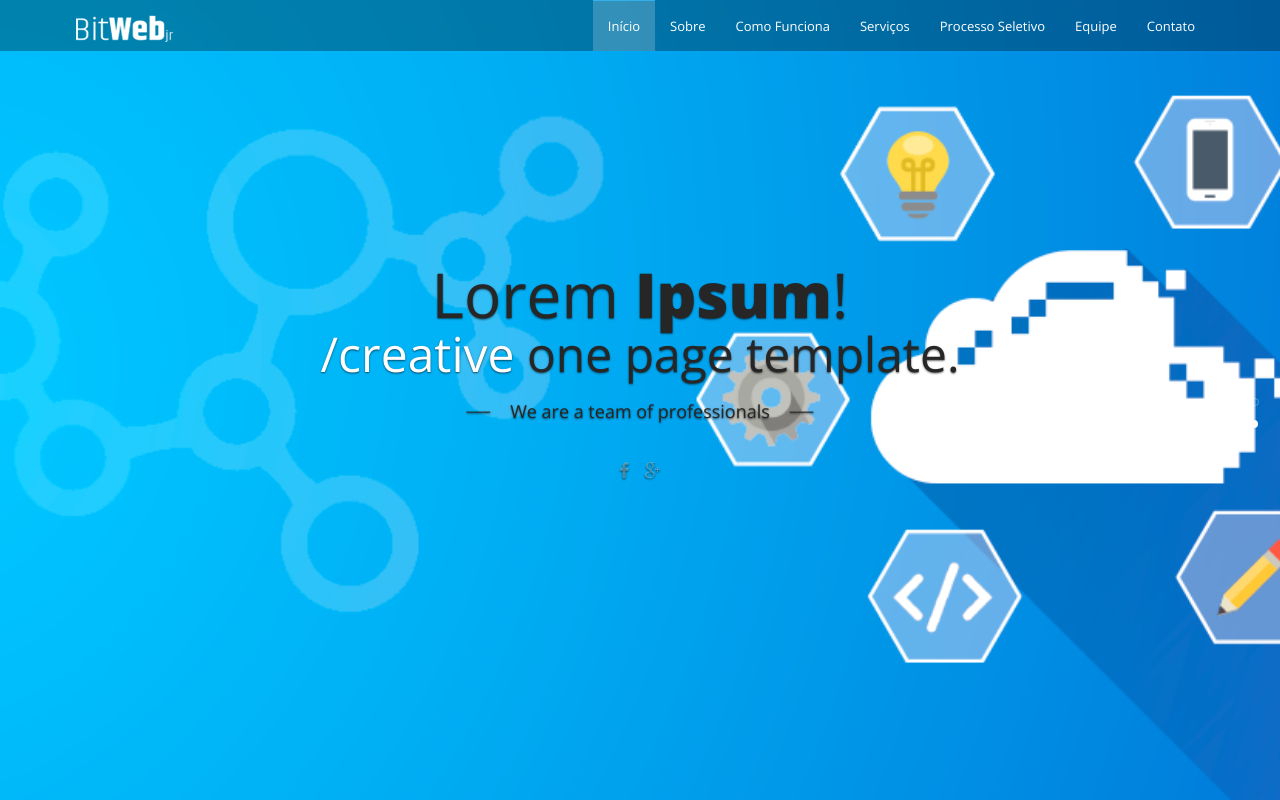
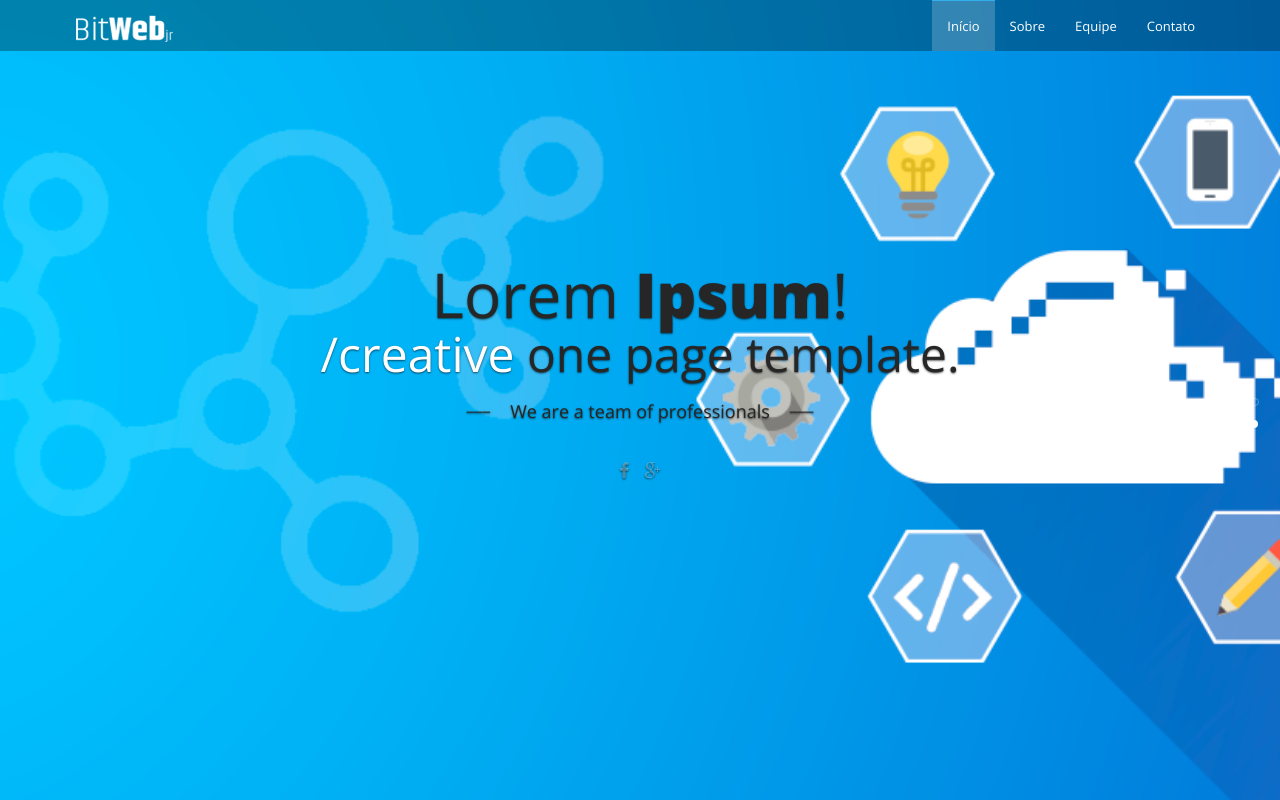
Before and after one commit to Dr-Pudim/BitWeb, a plain HTML site: page index.html in a window 1280 px wide. Shown: the top 800 px of the page. Drawn offline with nearby package versions, Linux system fonts and the light colour scheme; some packages are replaced by stand-ins of ours; a script that the page names is missing.

Commit message:
Retira da navbar seções removidas

```diff
--- a/index.html
+++ b/index.html
@@ -78,9 +78,6 @@
                     <ul id="nav" class="nav navbar-nav">
                         <li><a href="#body">Início</a></li>
                         <li><a href="#features">Sobre</a></li>
-                        <li><a href="#comofunciona">Como Funciona</a></li>
-                        <li><a href="#comofunciona">Serviços</a></li>
-                        <li><a href="#processo">Processo Seletivo</a></li>
                         <!-- <li><a href="#works">Projetos</a></li> -->
                         <li><a href="#team">Equipe</a></li>
                         <li><a href="#contact">Contato</a></li>
```
